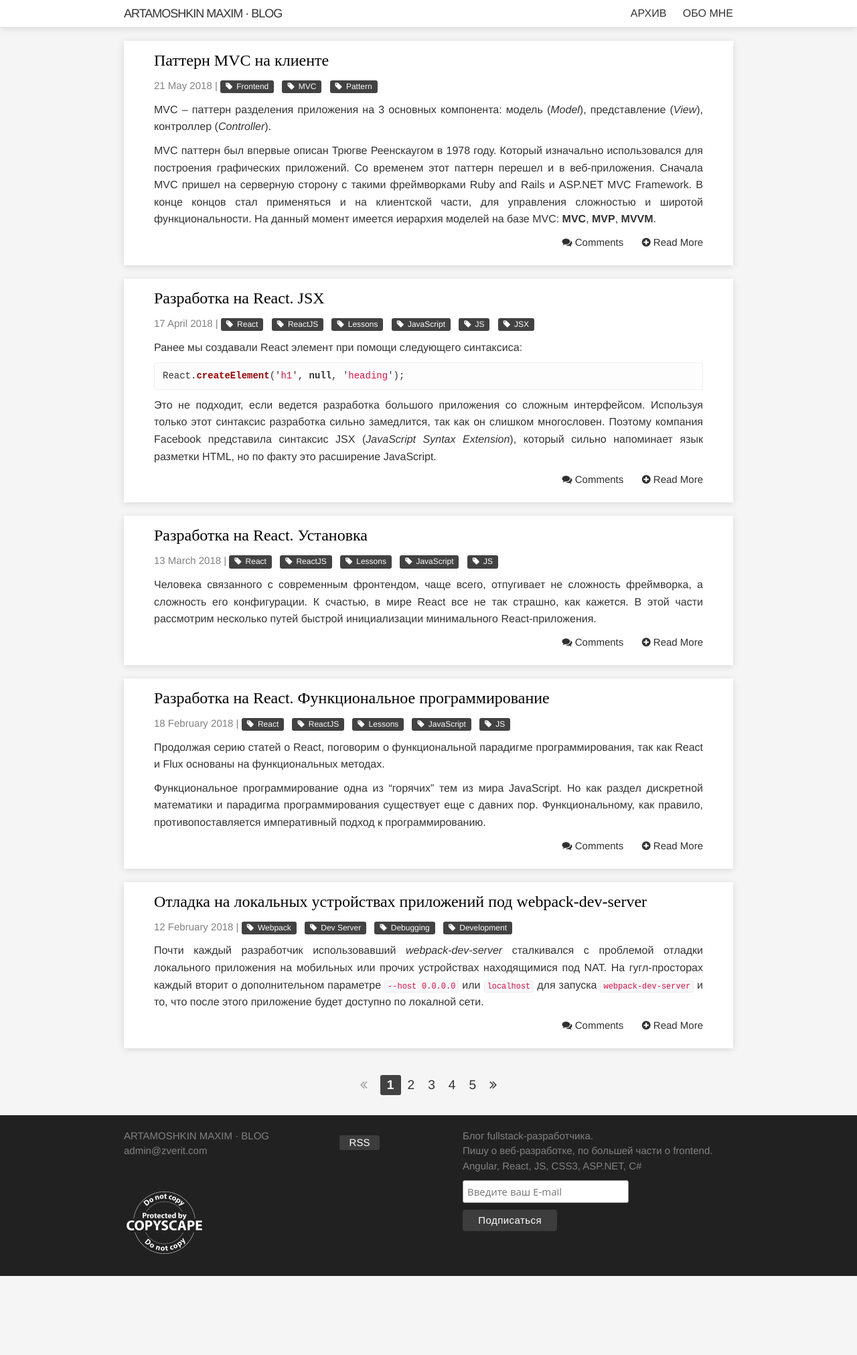
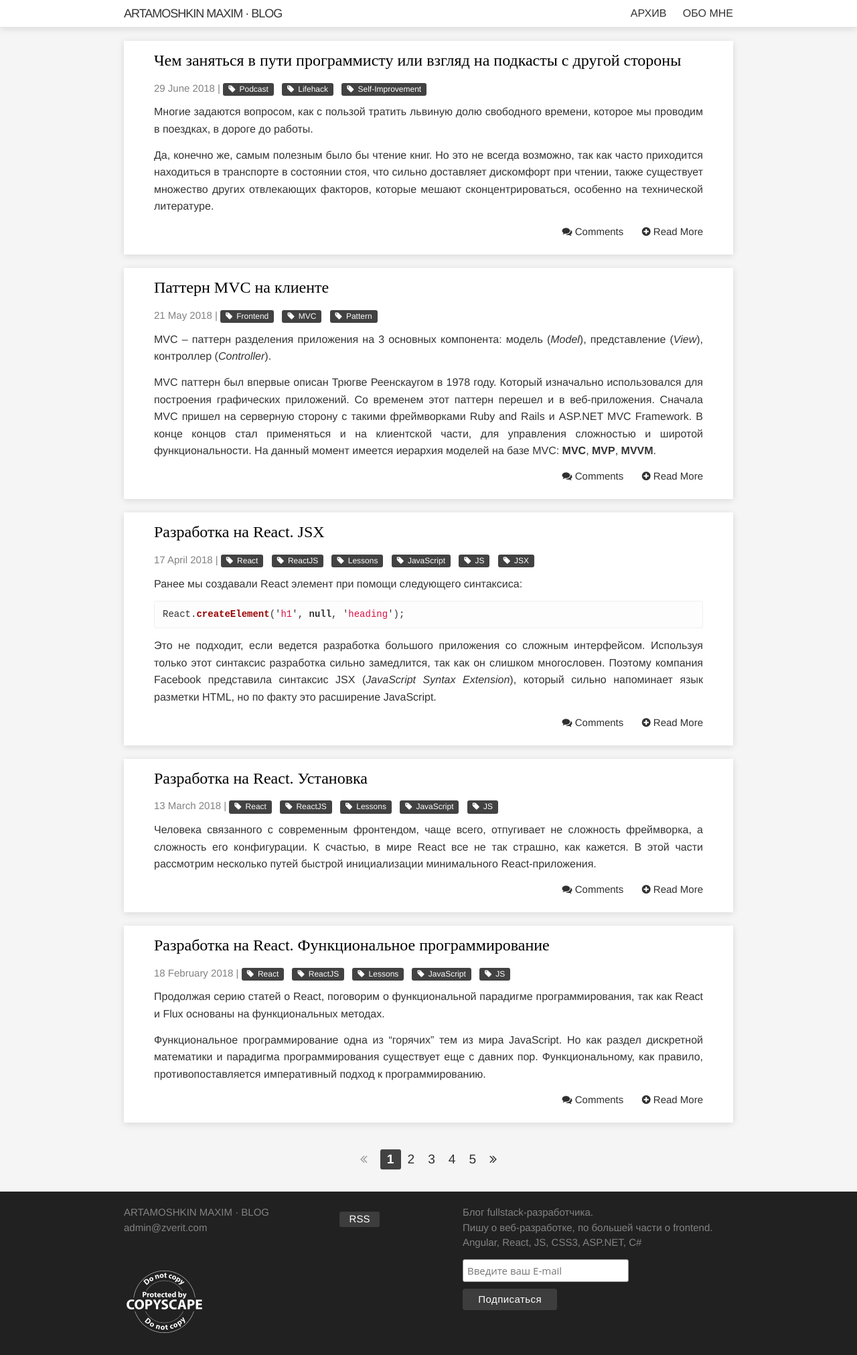
Before and after one commit to martamoshkin/blog.zverit.com, a Jekyll site: the page built from index.html, in a window 1280 px wide. Shown: the whole page at 67% size. Built offline with Jekyll 4.4.1, drawn with Linux system fonts in a browser that asks for light colours; some web fonts are replaced; the list of posts is cut into pages by our own code; before the commit the page ends 1905 px from its top, so only the background shows below that.

Commit message:
added new post

```diff
--- /dev/null
+++ b/_posts/other/2018-06-29-podcasts-lifehack.md
@@ -0,0 +1,46 @@
+---
+layout: post
+title:  "Чем заняться в пути программисту или взгляд на подкасты с другой стороны"
+date:   2018-06-29 20:17:13 +0300
+category: Other
+author: "Artamoshkin Maxim"
+image: "/assets/on-air.png"
+image_alt: ""
+tags: [Podcast, Lifehack, Self-Improvement]
+description: "В данной статье рассмотрены основные способы для создания React-приложения на горячую. Способы инициализировать приложения как локально, так и в облачных сервисах."
+---
+
+Многие задаются вопросом, как с пользой тратить львиную долю свободного времени, которое мы проводим в поездках, в дороге до работы.
+
+Да, конечно же, самым полезным было бы чтение книг.
+Но это не всегда возможно, так как часто приходится находиться в транспорте в состоянии стоя, что сильно доставляет дискомфорт при чтении, также существует множество других отвлекающих факторов, которые мешают сконцентрироваться, особенно на технической литературе.
+<!-- more -->
+
+Конечно, сразу внимание падает на аудиокниги. По большей части это художественная литература.
+И уж так сложилось, что я не вижу много смысла в художественной литературе, и больше поддерживаю литературу развивающую практические навыки. Я уверен – нас много.
+
+По аудиокнигам можно слушать книги таких направлений как психология, история, бизнес. Все это в большей или меньшей мере гуманитарные направления.Что если ты ITшник и не охота отрываться от процесса повышения навыков. Думаю трудно представить работы Дональда Кнута в формате аудиокниг.
+
+Лично для себя нашел частичное решение проблемы, копаясь в стандартных приложениях iPhone. Наткнувшись на приложение "[Подкасты](https://itunes.apple.com/ru/app/podcasts/id525463029?mt=8&ign-mpt=uo%3D4 "Подкасты - iTunes"){:target="_blank"}{:rel="noopener"}" , ожидая увидеть кучу зарубежного и нерелевантного для меня контента, был приятно удивлен его удобством и имеющимися подкастами.
+
+Имеется множество подкастов от технических с рассуждениями построения сложных архитектур до подкастов о психологии, решении бытовых проблем, языковых уроков. Также имеются и музыкальные подкасты.
+
+Вот мой небольшой список подкастов:
+
+**IT**
+- [Веб-стандарты](https://itunes.apple.com/ru/podcast/%D0%B2%D0%B5%D0%B1-%D1%81%D1%82%D0%B0%D0%BD%D0%B4%D0%B0%D1%80%D1%82%D1%8B/id1080500016?mt=2 "Веб-стандарты - iTunes"){:target="_blank"}{:rel="noopener"}
+- [Суровый веб](https://itunes.apple.com/ru/podcast/%D1%81%D1%83%D1%80%D0%BE%D0%B2%D1%8B%D0%B9-%D0%B2%D0%B5%D0%B1-%D1%82%D0%BE%D1%82-%D1%81%D0%B0%D0%BC%D1%8B%D0%B9-%D0%BF%D0%BE%D0%B4%D0%BA%D0%B0%D1%81%D1%82-%D0%BE%D1%82-uwebdesign/id923355344?mt=2 "Суровый веб - iTunes"){:target="_blank"}{:rel="noopener"}
+- [LoftBlog](https://itunes.apple.com/ru/podcast/loftblog/id1313900856?mt=2 "LoftBlog - iTunes"){:target="_blank"}{:rel="noopener"}
+
+**English**
+- [6 Minute English](https://itunes.apple.com/ru/podcast/6-minute-english/id262026947?mt=2 "6 Minute English - iTunes"){:target="_blank"}{:rel="noopener"}
+- [6 Minute Grammar](https://itunes.apple.com/ru/podcast/6-minute-grammar/id1080974028?mt=2 "6 Minute Grammar - iTunes"){:target="_blank"}{:rel="noopener"}
+- [The English We Speak](https://itunes.apple.com/us/podcast/the-english-we-speak/id262026989?mt=2 "The English We Speak - iTunes"){:target="_blank"}{:rel="noopener"}
+
+**Спорт**
+- [BeardyBuilding](https://itunes.apple.com/ru/podcast/beardybuilding-%D0%BE-%D1%81%D0%BF%D0%BE%D1%80%D1%82%D0%B5/id1157111624?mt=2 "BeardyBuilding - iTunes"){:target="_blank"}{:rel="noopener"}
+
+В некотором смысле, аудиоинформация для меня  стала "свежим глотком" в дороге до работы.
+Являясь специалистом технического направления необходимо быть в курсе последних событий, особенно в наше непостоянное время. И подкасты оказались не таким уж и плохим источником получения полезной информации.
+
+Всем продуктивных поездок!
--- a/_sass/_base.scss
+++ b/_sass/_base.scss
@@ -25,7 +25,7 @@ h1, h2, h3, h4, h5, h6,
 p, blockquote, pre,
 ul, ol, dl, figure,
 %vertical-rhythm {
-    margin-bottom: $spacing-unit / 2;
+    margin-bottom: $spacing-unit / 1.5;
 }
 
 img {
```
Also changed, not shown: assets/on-air.png (added).
